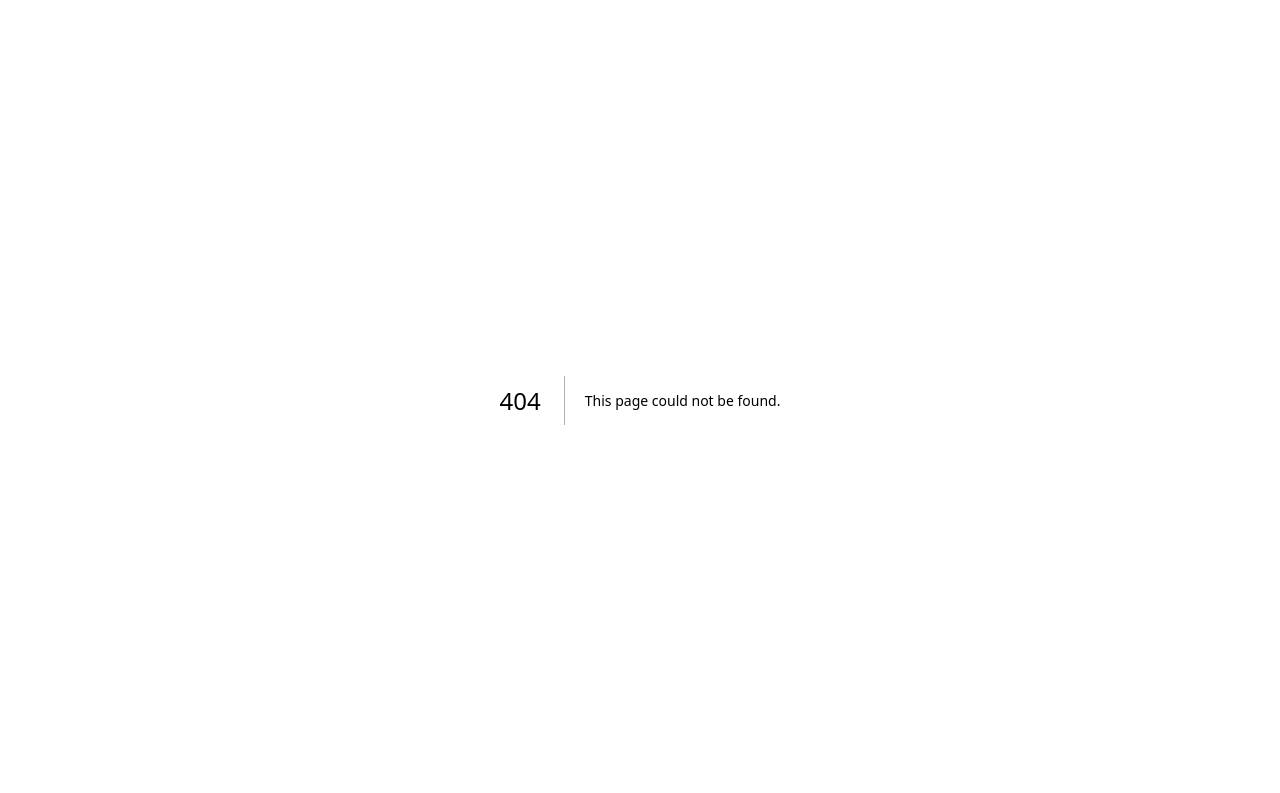
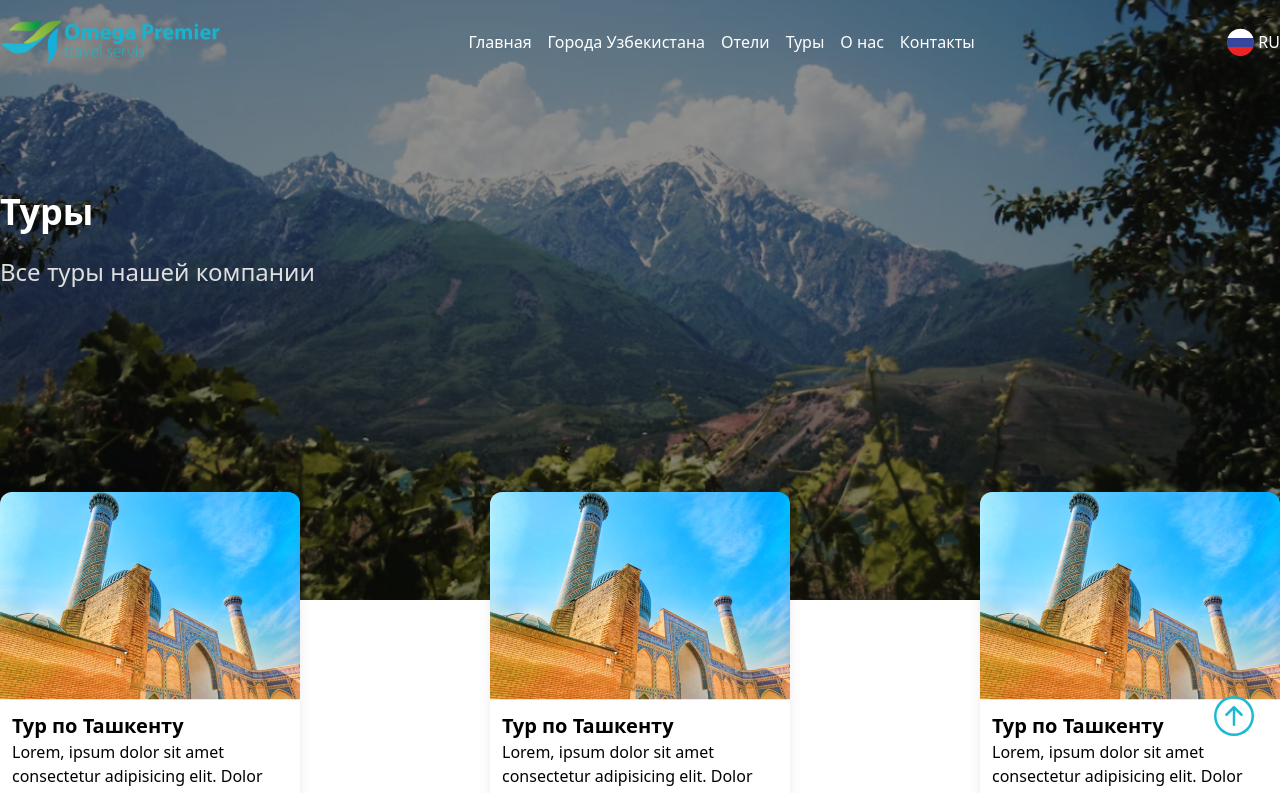
Before and after one commit to djurakulov14/OPTS-Travel, a Next.js app: page /tour in a window 1280 px wide. Before the commit this address had no page. Shown: the top 793 px of the page. Built offline with nearby package versions, Linux system fonts and the light colour scheme.

Commit message:
added tours and aboutUs pages

```diff
--- a/src/Layout/Layout.jsx
+++ b/src/Layout/Layout.jsx
@@ -1,11 +1,18 @@
 import React from 'react'
 import Footer from '@/components/Footer'
+import {BsArrowUpCircle} from 'react-icons/bs'
 
 const Layout = ({children}) => {
+
+  const scrollTop = () => {
+    window.scrollTo({ left: 0, top: 0, behavior: "smooth" });
+  };
+
   return (
     <div className='cont'>
         {children}
         <Footer/>
+        <BsArrowUpCircle size={40} onClick={scrollTop} className=' cursor-pointer text-[#1EB8D4] fixed z-20 bottom-[8%] right-[2%]'/>
     </div>
   )
 }
--- a/src/components/Header.jsx
+++ b/src/components/Header.jsx
@@ -11,9 +11,9 @@ const Header = () => {
   const [arr, setArr] = useState([])
   const [cities, setCities] = useState([])
   useEffect(() => {
-    axios.get("https://opts-travel.netlify.app/api/city")
+    axios.get("http://localhost:3000/api/city")
       .then(res => setArr(res.data))
-    axios.get("https://opts-travel.netlify.app/api/hotelsOfCity")
+    axios.get("http://localhost:3000/api/hotelsOfCity")
       .then(res => setCities(res.data))
   }, [])
   const style = open.cities ? {display: "block"} : {display: "none"}
@@ -52,8 +52,8 @@ const Header = () => {
             </ul>
           </div>
         </div>
-        <Link href='/' className='hover:underline'>Туры</Link>
-        <Link href='/' className='hover:underline'>О нас</Link>
+        <Link href='/tour' className='hover:underline'>Туры</Link>
+        <Link href='/aboutUs' className='hover:underline'>О нас</Link>
         <Link href='/' className='hover:underline'>Контакты</Link>
       </nav>
       <div className="flex items-center hover:cursor-pointer">
--- /dev/null
+++ b/src/pages/aboutUs/index.jsx
@@ -0,0 +1,63 @@
+import Layout from '@/Layout/Layout'
+import TopSection from '@/components/TopSection'
+import TourCard from '@/components/_child/TourCard'
+import React from 'react'
+
+const AboutUs = () => {
+  return (
+    <Layout>
+        <TopSection isSwiper={false} title={"О нас"} dsc={"Вся информация о нашей компании"}/>
+        <div className="content">
+            <div className="top flex justify-between items-top mb-24">
+                <div className="exp w-[30%] flex flex-col gap-3">
+                    <h1 className='title'>Опыт работы</h1>
+                    <p>Мы являемся туроператором (out coming/incoming) в сфере международного туризма 8 лет. В команде собраны настоящие профессионалы — мультиязычные специалисты туристического бизнеса, предоставляющие исключительно высокий уровень сервиса.</p>
+                </div>
+                <div className="pod w-[30%] flex flex-col gap-3">
+                    <h1 className='title'>Индивидуальный подход</h1>
+                    <p>Туроператоры нашей компании могут разработать и организовать для вас туры в любой регион Узбекистана, предоставляя как комплексное, так и отдельное обслуживание на свободной базе.</p>
+                </div>
+                <div className="lic w-[30%] flex flex-col gap-3">
+                    <h1 className='title'>Услуги лицензированы</h1>
+                    <p>Лицензия на туроператорскую деятельность № Т-0042-08 Государственного Комитета по развитию туризма. Добро пожаловать в Узбекистан!</p>
+                </div>
+            </div>
+            <div className="list flex flex-col gap-3 mb-24">
+                <h1 className=' title w-2/3'>Мы готовы создать для вас индивидуальные туры по историческим городам, если в предварительной заявке будет указано:</h1>
+                <ul className='list-disc pl-5'>
+                    <li>Удобное для вас время года;</li>
+                    <li>Желаемое количество дней пребывания на маршруте;</li>
+                    <li>Города посещения;</li>
+                    <li>Категория обслуживания.</li>
+                </ul>
+            </div>
+            <div className="list flex flex-col gap-3 mb-24">
+                <h1 className=' title w-2/3'>Перечень туристических услуг, предлагаемых заказчику:</h1>
+                <ul className='list-disc  pl-5'>
+                    <li>Туристический автотранспорт любой категории и вместимости;</li>
+                    <li>Бронирование и размещение в гостиницах любой категории;</li>
+                    <li>Локальные экскурсоводы на различных языках;</li>
+                    <li>Сопровождение гидов-переводчиков по всему маршруту;</li>
+                    <li>Бронирование и выкуп авиабилетов как на внутренние рейсы, так и на международные;</li>
+                    <li>Бронирование и выкуп ж/д билетов на электропоезда внутри Узбекистана;</li>
+                    <li>Питание — европейская кухня и узбекская национальная;</li>
+                    <li>Организация дополнительных услуг, не входящих в основную программу обслуживания;</li>
+                    <li>Аренда помещений для проведения конференций, семинаров, круглых столов и т.п.;</li>
+                    <li>Организация встреч со специалистами в различных областях экономики Узбекистана.</li>
+                </ul>
+            </div>
+            <div className="magazine flex flex-col gap-3 mb-24">
+                <h1 className='title'>Наши журналы</h1>
+                <div className="flex flex-wrap justify-between gap-8">
+                    <TourCard/>
+                    <TourCard/>
+                    <TourCard/>
+                    <TourCard/>
+                </div>
+            </div>
+        </div>
+    </Layout>
+  )
+}
+
+export default AboutUs
--- a/src/pages/cityPage/[city].jsx
+++ b/src/pages/cityPage/[city].jsx
@@ -8,9 +8,9 @@ import Layout from '@/Layout/Layout'
 
 
 export async function getServerSideProps(context) {
-  const res = await fetch("https://opts-travel.netlify.app/api/city")
+  const res = await fetch("http://localhost:3000/api/city")
   const data = await res.json()
-  const response = await fetch("https://opts-travel.netlify.app/api/hotels")
+  const response = await fetch("http://localhost:3000/api/hotels")
   const hotelss = await response.json()
 
   const param = context.params.city.split('=').at(-1)
--- a/src/pages/cityPage/index.jsx
+++ b/src/pages/cityPage/index.jsx
@@ -6,7 +6,7 @@ import Link from 'next/link'
 import { useRouter } from 'next/router'
 
 export async function getStaticProps() {
-  const res = await fetch("https://opts-travel.netlify.app/api/city")
+  const res = await fetch("http://localhost:3000/api/city")
   const data = await res.json()
 
   return {
--- a/src/pages/hotel/[city].jsx
+++ b/src/pages/hotel/[city].jsx
@@ -5,7 +5,7 @@ import HotelCard from '@/components/_child/HotelCard'
 
 
 export async function getServerSideProps(context) {
-  const res = await fetch("https://opts-travel.netlify.app/api/hotels")
+  const res = await fetch("http://localhost:3000/api/hotels")
   const data = await res.json()
   const param = context.params.city.split('=').at(-1)
 
--- a/src/pages/hotel/index.jsx
+++ b/src/pages/hotel/index.jsx
@@ -5,7 +5,7 @@ import HotelCard from '@/components/_child/HotelCard'
 
 
 export async function getStaticProps() {
-  const res = await fetch("https://opts-travel.netlify.app/api/hotels")
+  const res = await fetch("http://localhost:3000/api/hotels")
   const data = await res.json()
 
   return {
--- /dev/null
+++ b/src/pages/tour/index.jsx
@@ -0,0 +1,69 @@
+import React from 'react'
+import Layout from '@/Layout/Layout'
+import TourCard from '@/components/_child/TourCard'
+import TopSection from '@/components/TopSection'
+
+const Tours = () => {
+  const arr = [
+    {
+      id:1,
+      title: "Каменная Летопись Веков",
+      body: "Lorem ipsum dolor sit amet consectetur, adipisicing elit. Facilis quo rerum cumque ut earum corrupti eius nam laborum dolorum nemo!",
+      price: 1200,
+    },
+    {
+      id:2,
+      title: "Каменная Летопись Веков",
+      body: "Lorem ipsum dolor sit amet consectetur, adipisicing elit. Facilis quo rerum cumque ut earum corrupti eius nam laborum dolorum nemo!",
+      price: 1200,
+    },
+    {
+      id:3,
+      title: "Каменная Летопись Веков",
+      body: "Lorem ipsum dolor sit amet consectetur, adipisicing elit. Facilis quo rerum cumque ut earum corrupti eius nam laborum dolorum nemo!",
+      price: 1200,
+    },
+    {
+      id:4,
+      title: "Каменная Летопись Веков",
+      body: "Lorem ipsum dolor sit amet consectetur, adipisicing elit. Facilis quo rerum cumque ut earum corrupti eius nam laborum dolorum nemo!",
+      price: 1200,
+    },
+    {
+      id:5,
+      title: "Каменная Летопись Веков",
+      body: "Lorem ipsum dolor sit amet consectetur, adipisicing elit. Facilis quo rerum cumque ut earum corrupti eius nam laborum dolorum nemo!",
+      price: 1200,
+    },
+    {
+      id:5,
+      title: "Каменная Летопись Веков",
+      body: "Lorem ipsum dolor sit amet consectetur, adipisicing elit. Facilis quo rerum cumque ut earum corrupti eius nam laborum dolorum nemo!",
+      price: 1200,
+    },
+    {
+      id:5,
+      title: "Каменная Летопись Веков",
+      body: "Lorem ipsum dolor sit amet consectetur, adipisicing elit. Facilis quo rerum cumque ut earum corrupti eius nam laborum dolorum nemo!",
+      price: 1200,
+    },
+    {
+      id:5,
+      title: "Каменная Летопись Веков",
+      body: "Lorem ipsum dolor sit amet consectetur, adipisicing elit. Facilis quo rerum cumque ut earum corrupti eius nam laborum dolorum nemo!",
+      price: 1200,
+    }
+  ]
+  return (
+    <Layout>
+        <TopSection isSwiper={false} title={"Туры"} dsc={"Все туры нашей компании"}/>
+        <div className="content flex flex-wrap justify-between gap-8 relative -top-52">
+            {
+              arr.map(item => <TourCard/>)
+            }
+        </div>
+    </Layout>
+  )
+}
+
+export default Tours
```
